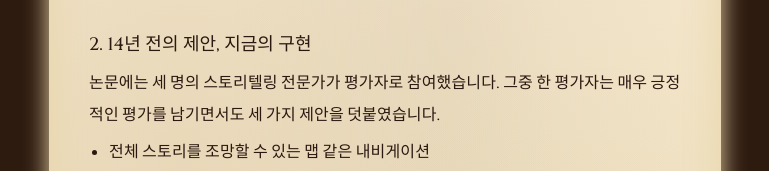
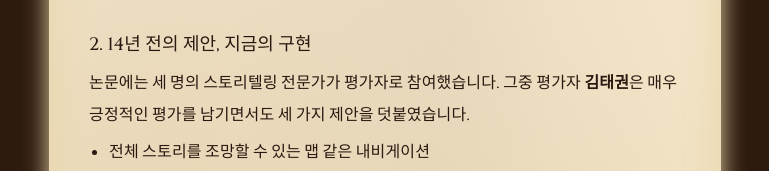
Before and after one commit to kimtaenim/relaynovel, a Next.js app: page /about in a window 1280 px wide. Shown: the part 445-616 px from the top of the page, without its empty margins (255-1024 px from the left). Built offline with nearby package versions, Linux system fonts and the light colour scheme; no server answers.

Commit message:
docs: restore 김태권 as evaluator name in about page

```diff
--- a/app/about/page.tsx
+++ b/app/about/page.tsx
@@ -38,8 +38,9 @@ export default function AboutPage() {
               2. 14년 전의 제안, 지금의 구현
             </h2>
             <p className="handwritten leading-loose text-ink">
-              논문에는 세 명의 스토리텔링 전문가가 평가자로 참여했습니다. 그중 한
-              평가자는 매우 긍정적인 평가를 남기면서도 세 가지 제안을 덧붙였습니다.
+              논문에는 세 명의 스토리텔링 전문가가 평가자로 참여했습니다. 그중
+              평가자 <strong>김태권</strong>은 매우 긍정적인 평가를 남기면서도 세
+              가지 제안을 덧붙였습니다.
             </p>
             <ul className="mt-2 list-disc space-y-1 pl-5 handwritten text-ink">
               <li>전체 스토리를 조망할 수 있는 맵 같은 내비게이션</li>
```
